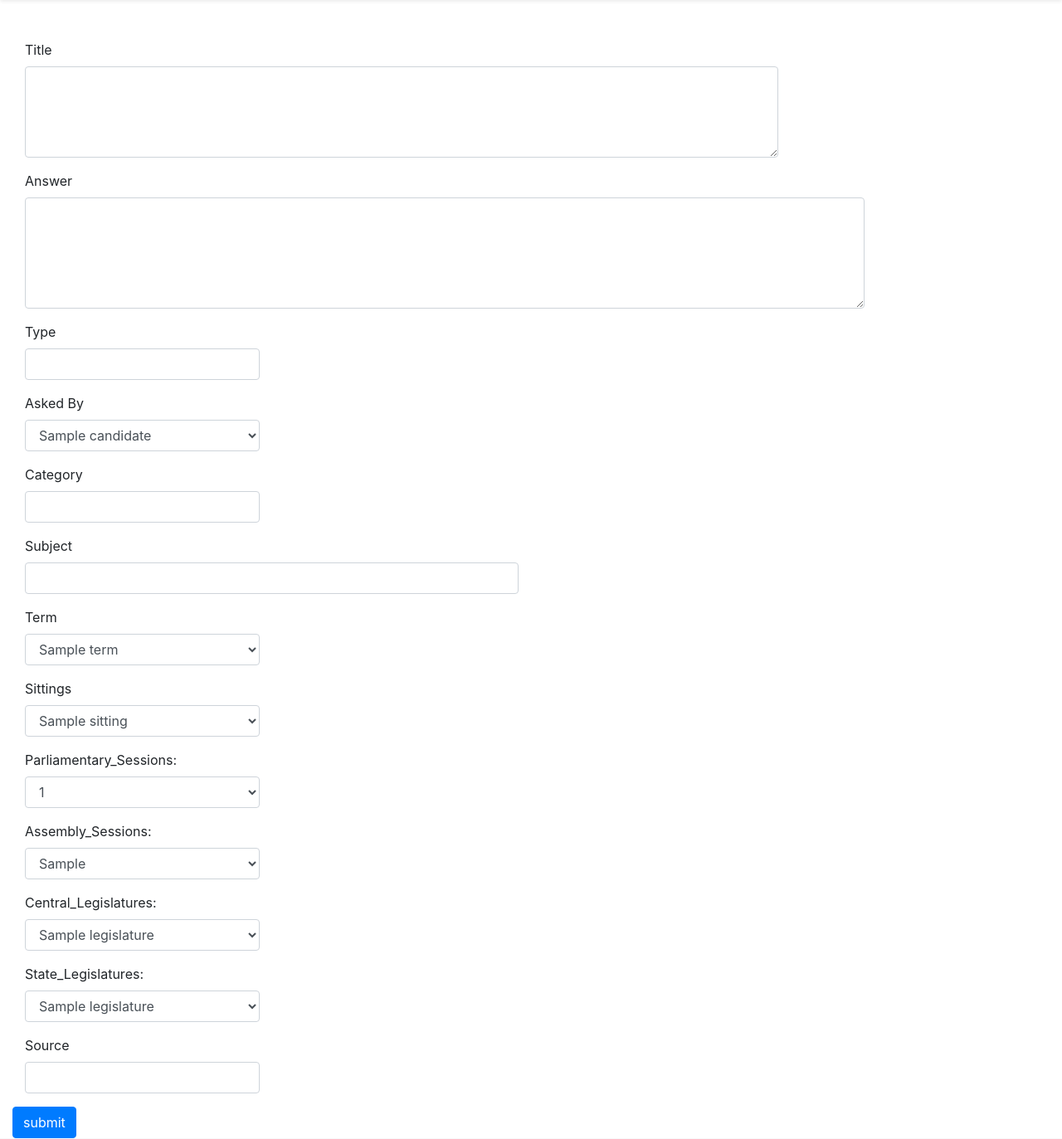
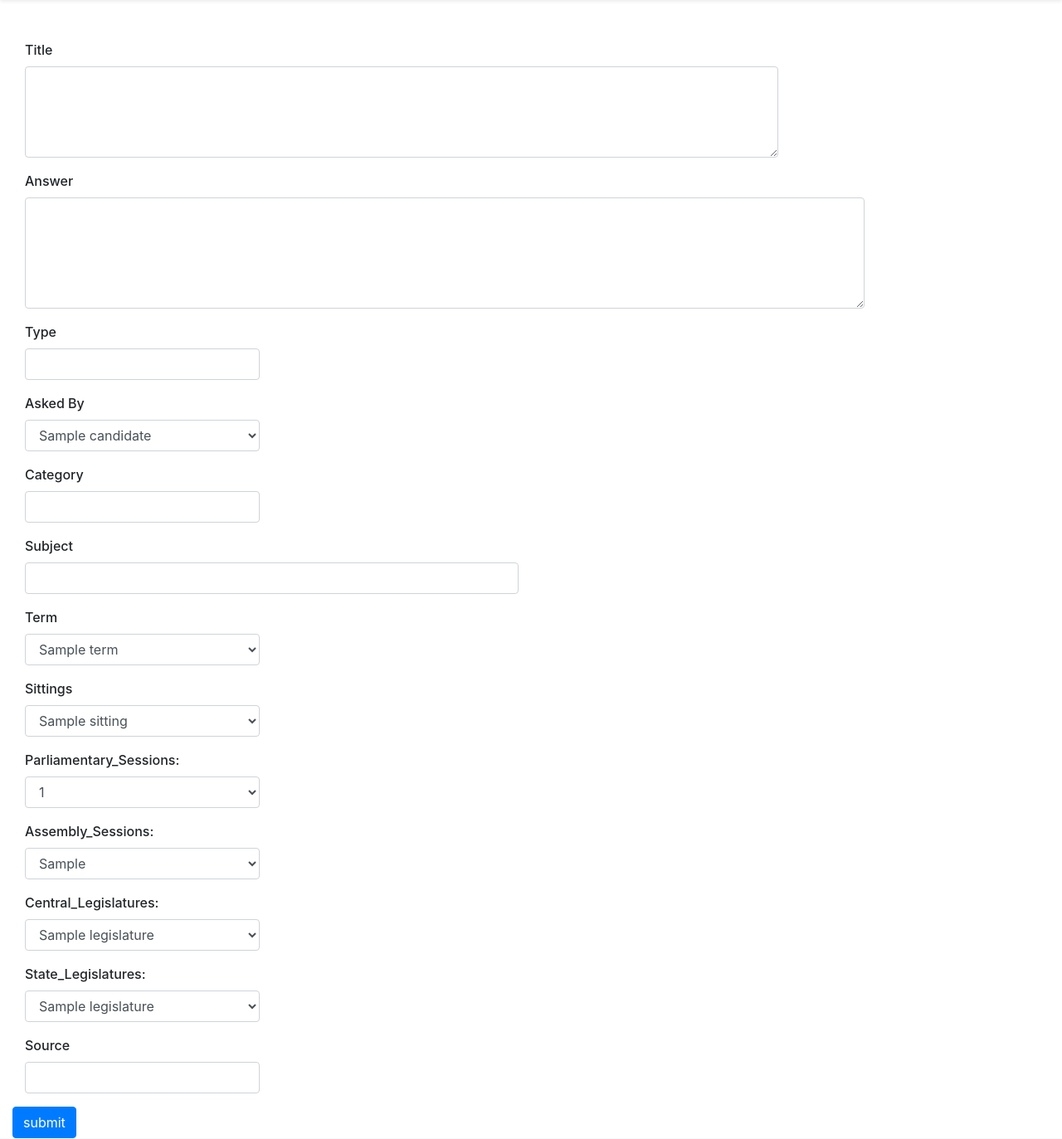
Before and after one commit to HackForChangeIN/OpenGov, a Django app: page /india-insider/AddQuestion/ in a window 1280 px wide. Shown: the part 106-1479 px from the top of the page at 83% size. Run offline with Django 3.2, Linux system fonts and the light colour scheme; tables that the repository leaves empty hold one stand-in row (values such as "Sample post"); some libraries are stand-ins or nearby versions.

Commit message:
Added some css
Made label of form box as bold

```diff
--- a/templates/AddQuestion.html
+++ b/templates/AddQuestion.html
@@ -91,4 +91,9 @@ Enter the following details:
    </div>
    <button class="btn btn-primary" type="submit">submit</button>
 </form>
+<style>
+form label{
+  font-weight:500;
+}
+</style>
 {% endblock %}
```
